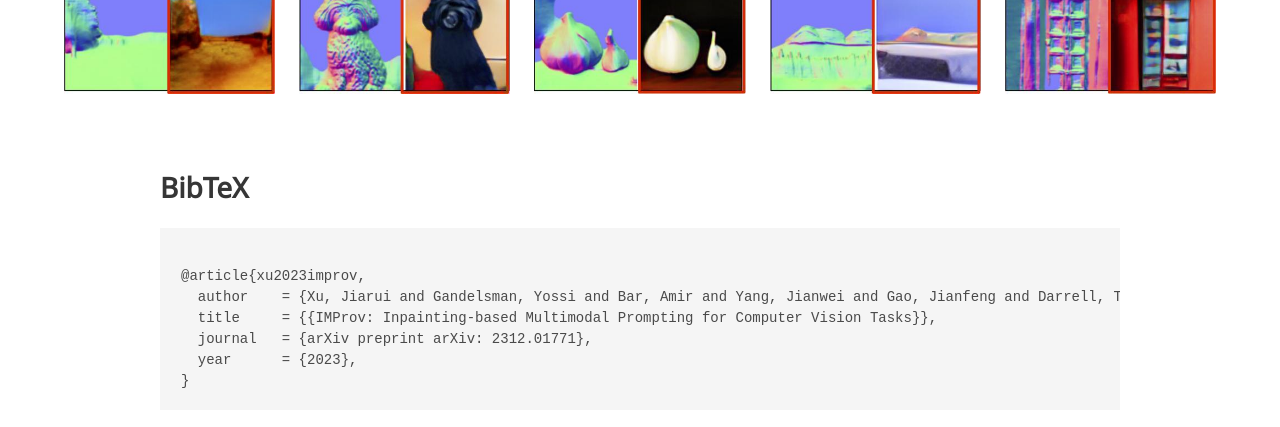
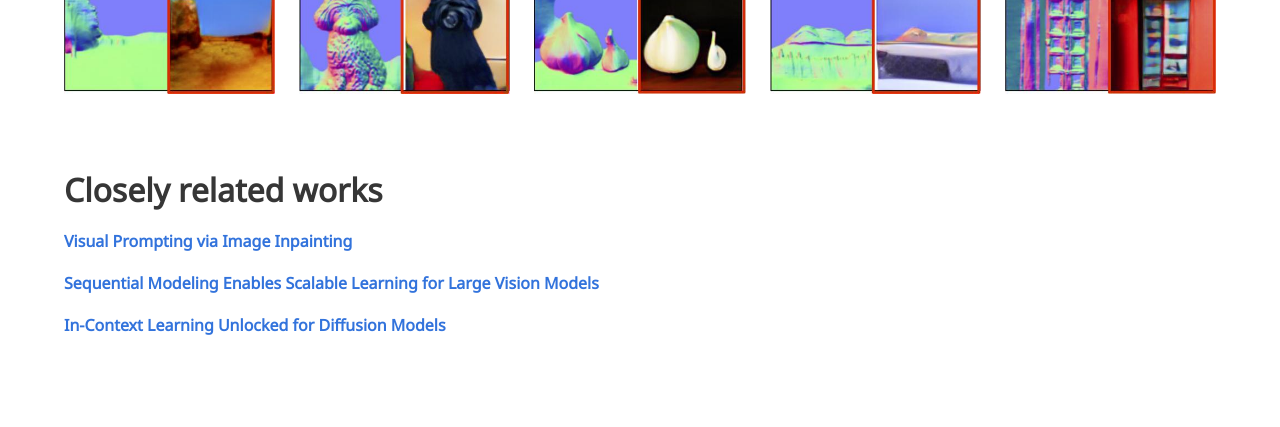
Before and after one commit to xvjiarui/IMProv, a plain HTML site: page index.html in a window 1280 px wide. Shown: the part 8140-8567 px from the top of the page. Drawn offline with nearby package versions, Linux system fonts and the light colour scheme; some icons are missing; a web font is replaced by a local one.

Commit message:
add close related work

```diff
--- a/index.html
+++ b/index.html
@@ -568,6 +568,15 @@
   </div>
 </section>
 
+<section class="section">
+  <div class="container is-max-widescreen">
+
+    <h2 class="title is-3">Closely related works</h2>
+    <h6 class="title is-6"><a href="https://yossigandelsman.github.io/visual_prompt/">Visual Prompting via Image Inpainting</a></h6>
+    <h6 class="title is-6"><a href="https://yutongbai.com/lvm.html">Sequential Modeling Enables Scalable Learning for Large Vision Models</a></h6>
+    <h6 class="title is-6"><a href="https://zhendong-wang.github.io/prompt-diffusion.github.io/">In-Context Learning Unlocked for Diffusion Models</a></h6>
+  </div>
+</section>
 
 <section class="section" id="BibTeX">
   <div class="container is-max-desktop content">
```
